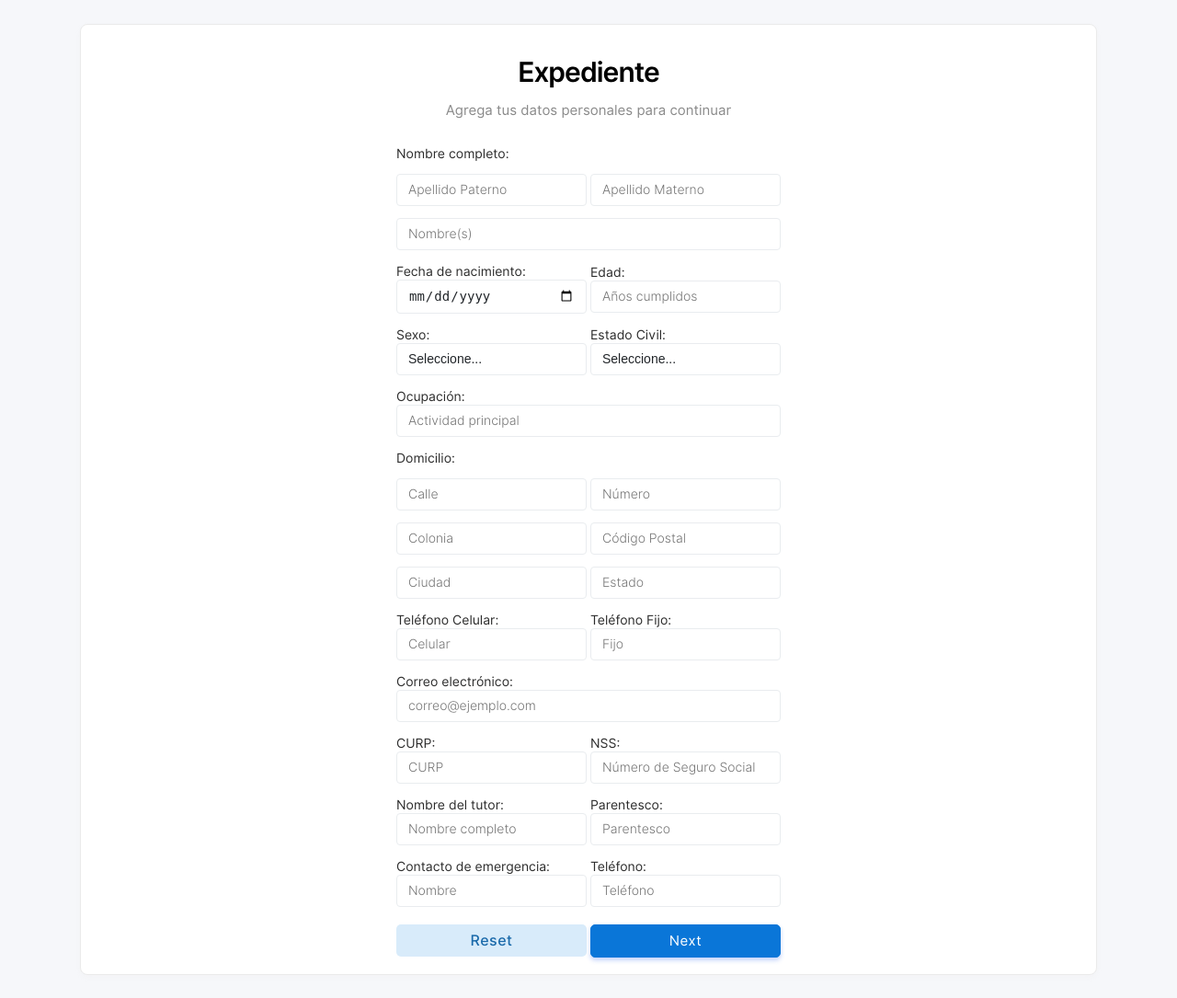
After one commit to CharlesLinkLP/agenda, a PHP site: page /doctor/altaPaciente.php in a window 1280 px wide. The commit adds this page. Shown: the whole page at 92% size. Run offline with PHP 8.4, Linux system fonts and the light colour scheme; a user stored in the database is signed in.

Commit message:
feature(ag26): modificacion tablero

```diff
--- a/css/signup.css
+++ b/css/signup.css
@@ -4,7 +4,7 @@ body{
     background-color: #F6F7FA;
 }
 .container{
-    width: 45%;
+    width: 90%;
     background-color: white;
     border: 1px solid rgb(235, 235, 235);
     border-radius: 8px;
--- /dev/null
+++ b/doctor/altaPaciente.php
@@ -0,0 +1,278 @@
+<!DOCTYPE html>
+<html lang="en">
+<head>
+    <meta charset="UTF-8">
+    <meta http-equiv="X-UA-Compatible" content="IE=edge">
+    <meta name="viewport" content="width=device-width, initial-scale=1.0">
+    <link rel="stylesheet" href="../css/animations.css">
+    <link rel="stylesheet" href="../css/main.css">
+    <link rel="stylesheet" href="../css/signup.css">
+
+    <title>Creacion de expediente</title>
+
+</head>
+<body>
+<?php
+
+session_start();
+// Verificar si el doctor está logueado
+if(!isset($_SESSION["user"]) || !isset($_SESSION["usertype"]) || $_SESSION["usertype"]!="d"){
+    header('Location: ../login.php');
+    exit();
+}
+
+// Guardar el email del doctor
+$doctorEmail = $_SESSION["user"];
+
+
+// Set the new timezone
+date_default_timezone_set('America/Mexico_City');
+$date = date('Y-m-d');
+
+$_SESSION["date"]=$date;
+
+
+require_once("../connection.php");
+if($_POST){
+    // Obtener los datos del formulario
+    $apaterno = $_POST['apaterno'];
+    $amaterno = $_POST['amaterno'];
+    $nombres = $_POST['nombres'];
+    $dob = $_POST['dob'];
+    $edad = $_POST['edad'];
+    $sexo = $_POST['sexo'];
+    $estado_civil = $_POST['estado_civil'];
+    $ocupacion = $_POST['ocupacion'];
+    $calle = $_POST['calle'];
+    $numero = $_POST['numero'];
+    $colonia = $_POST['colonia'];
+    $cp = $_POST['cp'];
+    $ciudad = $_POST['ciudad'];
+    $estado = $_POST['estado'];
+    $telefono_cel = $_POST['telefono_cel'];
+    $telefono_fijo = $_POST['telefono_fijo'];
+    $email = $_POST['email'];
+    $curp = $_POST['curp'];
+    $nss = $_POST['nss'];
+    $tutor_nombre = $_POST['tutor_nombre'];
+    $tutor_parentesco = $_POST['tutor_parentesco'];
+    $emergencia_nombre = $_POST['emergencia_nombre'];
+    $emergencia_telefono = $_POST['emergencia_telefono'];
+
+    // Verificar si el email ya existe
+    $sqlcheck = "SELECT * FROM patient WHERE email=?";
+    $stmt = $database->prepare($sqlcheck);
+    $stmt->bind_param("s", $email);
+    $stmt->execute();
+    $result = $stmt->get_result();
+
+    if($result->num_rows == 1){
+        $error = '<label for="promter" class="form-label" style="color:rgb(255, 62, 62);text-align:center;">Ya existe una cuenta con este correo electrónico.</label>';
+    } else {
+        // Preparar la consulta SQL
+        $sqlinsert = "INSERT INTO patient (
+            apaterno, amaterno, nombres, dob, edad, sexo, estado_civil,
+            ocupacion, calle, numero, colonia, cp, ciudad, estado,
+            telefono_cel, telefono_fijo, email, curp, nss,
+            tutor_nombre, tutor_parentesco, emergencia_nombre, emergencia_telefono
+        ) VALUES (?, ?, ?, ?, ?, ?, ?, ?, ?, ?, ?, ?, ?, ?, ?, ?, ?, ?, ?, ?, ?, ?, ?)";
+
+        // Preparar y ejecutar la consulta
+        $stmt = $database->prepare($sqlinsert);
+        $stmt->bind_param("ssssissssssssssssssssss",
+            $apaterno, $amaterno, $nombres, $dob, $edad, $sexo, $estado_civil,
+            $ocupacion, $calle, $numero, $colonia, $cp, $ciudad, $estado,
+            $telefono_cel, $telefono_fijo, $email, $curp, $nss,
+            $tutor_nombre, $tutor_parentesco, $emergencia_nombre, $emergencia_telefono
+        );
+
+        if($stmt->execute()){
+            // Insertar en webuser
+            $sqlwebuser = "INSERT INTO webuser (email, usertype) VALUES (?, 'p')";
+            $stmt = $database->prepare($sqlwebuser);
+            $stmt->bind_param("s", $email);
+            $stmt->execute();
+            // Usar ruta absoluta para la redirección
+            header('Location: index.php');
+            exit();
+        } else {
+            $error = '<label for="promter" class="form-label" style="color:rgb(255, 62, 62);text-align:center;">Error al guardar los datos. Intente nuevamente.</label>';
+        }
+    }
+}
+?>
+
+    <center>
+    <div class="container">
+        <table border="0">
+            <tr>
+                <td colspan="2">
+                    <p class="header-text">Expediente</p>
+                    <p class="sub-text">Agrega tus datos personales para continuar</p>
+                </td>
+            </tr>
+            <form action="" method="POST" >
+                <!-- Nombre completo -->
+                <tr>
+                    <td class="label-td" colspan="2">
+                        <label class="form-label">Nombre completo: </label>
+                    </td>
+                </tr>
+                <tr>
+                    <td class="label-td">
+                        <input type="text" name="apaterno" class="input-text" placeholder="Apellido Paterno" required>
+                    </td>
+                    <td class="label-td">
+                        <input type="text" name="amaterno" class="input-text" placeholder="Apellido Materno" required>
+                    </td>
+                </tr>
+                <tr>
+                    <td class="label-td" colspan="2">
+                        <input type="text" name="nombres" class="input-text" placeholder="Nombre(s)" required>
+                    </td>
+                </tr>
+
+                <!-- Fecha de nacimiento y edad -->
+                <tr>
+                    <td class="label-td">
+                        <label class="form-label">Fecha de nacimiento: </label>
+                        <input type="date" name="dob" class="input-text" required>
+                    </td>
+                    <td class="label-td">
+                        <label class="form-label">Edad: </label>
+                        <input type="number" name="edad" class="input-text" placeholder="Años cumplidos" required>
+                    </td>
+                </tr>
+
+                <!-- Sexo y Estado Civil -->
+                <tr>
+                    <td class="label-td">
+                        <label class="form-label">Sexo: </label>
+                        <select name="sexo" class="input-text" required>
+                            <option value="">Seleccione...</option>
+                            <option value="M">Masculino</option>
+                            <option value="F">Femenino</option>
+                            <option value="O">Otro</option>
+                        </select>
+                    </td>
+                    <td class="label-td">
+                        <label class="form-label">Estado Civil: </label>
+                        <select name="estado_civil" class="input-text" required>
+                            <option value="">Seleccione...</option>
+                            <option value="soltero">Soltero(a)</option>
+                            <option value="casado">Casado(a)</option>
+                            <option value="union_libre">Unión Libre</option>
+                            <option value="divorciado">Divorciado(a)</option>
+                            <option value="viudo">Viudo(a)</option>
+                        </select>
+                    </td>
+                </tr>
+
+                <!-- Ocupación -->
+                <tr>
+                    <td class="label-td" colspan="2">
+                        <label class="form-label">Ocupación: </label>
+                        <input type="text" name="ocupacion" class="input-text" placeholder="Actividad principal" required>
+                    </td>
+                </tr>
+
+                <!-- Domicilio -->
+                <tr>
+                    <td class="label-td" colspan="2">
+                        <label class="form-label">Domicilio: </label>
+                    </td>
+                </tr>
+                <tr>
+                    <td class="label-td">
+                        <input type="text" name="calle" class="input-text" placeholder="Calle" required>
+                    </td>
+                    <td class="label-td">
+                        <input type="text" name="numero" class="input-text" placeholder="Número" required>
+                    </td>
+                </tr>
+                <tr>
+                    <td class="label-td">
+                        <input type="text" name="colonia" class="input-text" placeholder="Colonia" required>
+                    </td>
+                    <td class="label-td">
+                        <input type="text" name="cp" class="input-text" placeholder="Código Postal" required>
+                    </td>
+                </tr>
+                <tr>
+                    <td class="label-td">
+                        <input type="text" name="ciudad" class="input-text" placeholder="Ciudad" required>
+                    </td>
+                    <td class="label-td">
+                        <input type="text" name="estado" class="input-text" placeholder="Estado" required>
+                    </td>
+                </tr>
+
+                <!-- Teléfonos -->
+                <tr>
+                    <td class="label-td">
+                        <label class="form-label">Teléfono Celular: </label>
+                        <input type="tel" name="telefono_cel" class="input-text" placeholder="Celular" required>
+                    </td>
+                    <td class="label-td">
+                        <label class="form-label">Teléfono Fijo: </label>
+                        <input type="tel" name="telefono_fijo" class="input-text" placeholder="Fijo">
+                    </td>
+                </tr>
+
+                <!-- Email, CURP y NSS -->
+                <tr>
+                    <td class="label-td" colspan="2">
+                        <label class="form-label">Correo electrónico: </label>
+                        <input type="email" name="email" class="input-text" placeholder="correo@ejemplo.com" required>
+                    </td>
+                </tr>
+                <tr>
+                    <td class="label-td">
+                        <label class="form-label">CURP: </label>
+                        <input type="text" name="curp" class="input-text" placeholder="CURP" required>
+                    </td>
+                    <td class="label-td">
+                        <label class="form-label">NSS: </label>
+                        <input type="text" name="nss" class="input-text" placeholder="Número de Seguro Social">
+                    </td>
+                </tr>
+
+                <!-- Tutor -->
+                <tr>
+                    <td class="label-td">
+                        <label class="form-label">Nombre del tutor: </label>
+                        <input type="text" name="tutor_nombre" class="input-text" placeholder="Nombre completo">
+                    </td>
+                    <td class="label-td">
+                        <label class="form-label">Parentesco: </label>
+                        <input type="text" name="tutor_parentesco" class="input-text" placeholder="Parentesco">
+                    </td>
+                </tr>
+
+                <!-- Contacto de emergencia -->
+                <tr>
+                    <td class="label-td">
+                        <label class="form-label">Contacto de emergencia: </label>
+                        <input type="text" name="emergencia_nombre" class="input-text" placeholder="Nombre" required>
+                    </td>
+                    <td class="label-td">
+                        <label class="form-label">Teléfono: </label>
+                        <input type="tel" name="emergencia_telefono" class="input-text" placeholder="Teléfono" required>
+                    </td>
+                </tr>
+
+                <!-- Botones -->
+                <tr>
+                    <td>
+                        <input type="reset" value="Reset" class="login-btn btn-primary-soft btn" >
+                    </td>
+                    <td>
+                        <input type="submit" value="Next" class="login-btn btn-primary btn">
+                    </td>
+                </tr>
+            </form>
+        </table>
+    </div>
+    </center>
+</body>
+</html>
```
Also changed, not shown: SQL_agen.sql (renamed from SQL_Database_edoc.sql, +41 -2 lines), doctor/index.php (+12 -7 lines).
